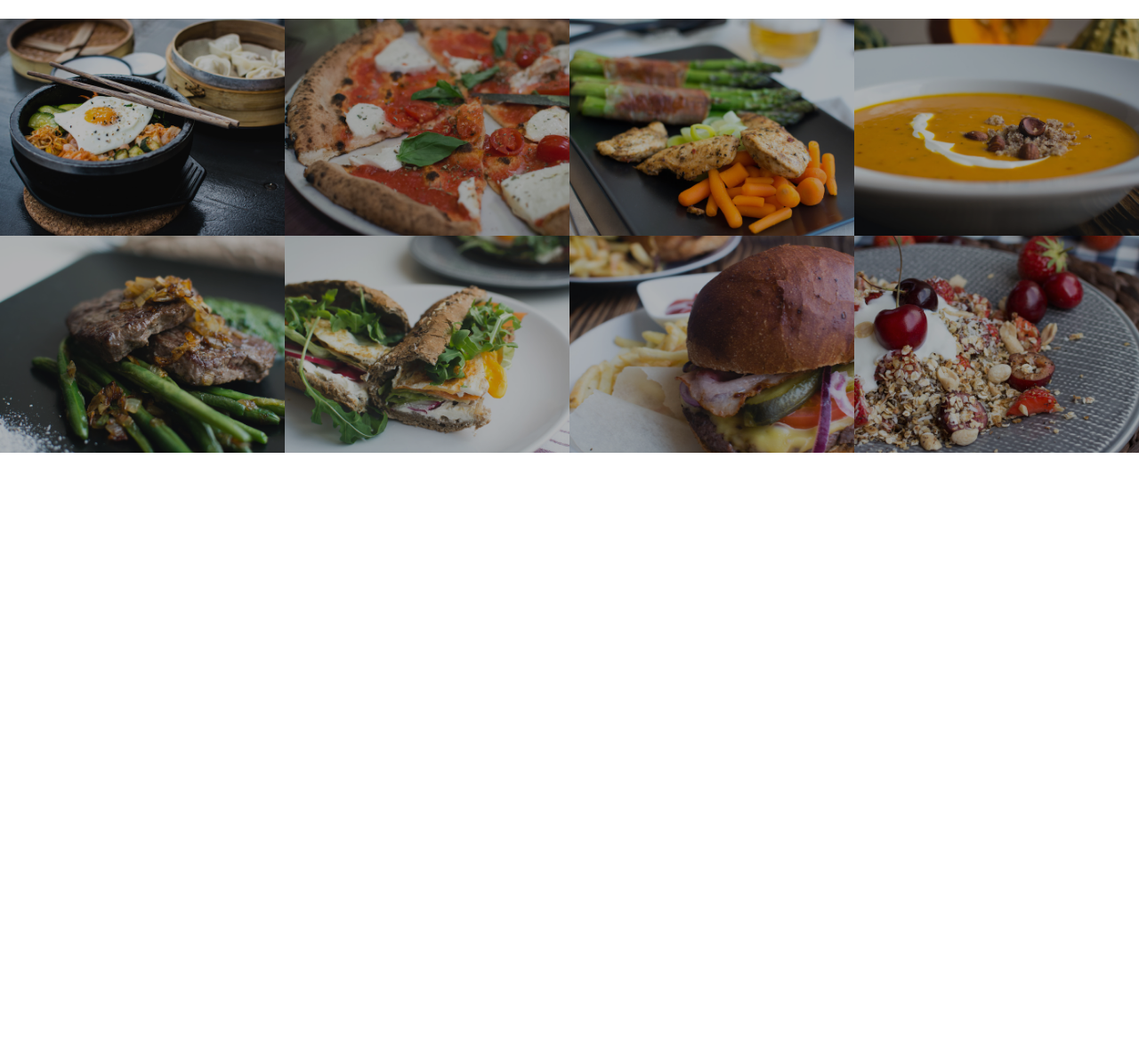
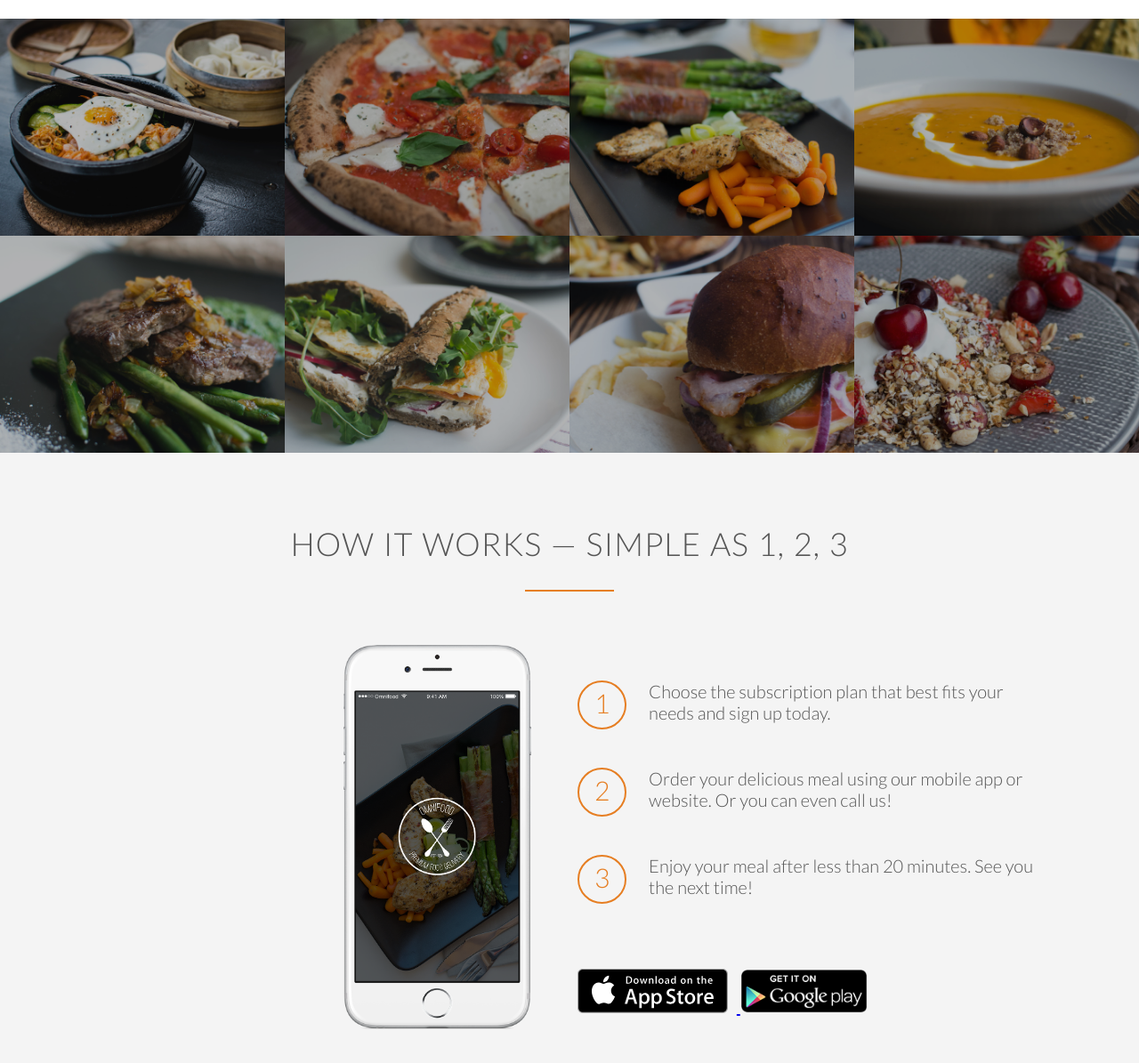
Before and after one commit to ocranbillions/css_projects, a plain HTML site: page omnifood/index.html in a window 1280 px wide. Shown: the part 1497-2692 px from the top of the page at 89% size. Before the commit the page ends 2006 px from the top, so only its background shows below. Drawn offline with Linux system fonts and the light colour scheme; files whose address does not match are found by name.

Commit message:
Works section

```diff
--- a/omnifood/index.html
+++ b/omnifood/index.html
@@ -75,7 +75,7 @@
     </section>
 
     <section class="section-meals">
-        <ul class="meals-showcase">
+        <ul class="meals-showcase clearfix">
             <li>
                 <figure class="meal-photo">
                     <img src="resources/img/1.jpg" alt="Korean bibimbap with egg and vegetables">
@@ -97,7 +97,7 @@
                 </figure>
             </li>
         </ul>
-        <ul class="meals-showcase">
+        <ul class="meals-showcase clearfix">
             <li>
                 <figure class="meal-photo">
                     <img src="resources/img/5.jpg" alt="Paleo beef steak with vegetables">
@@ -120,5 +120,37 @@
             </li>
         </ul>
     </section>
+
+    <section class="section-steps">
+        <div class="row">
+            <h2>How it works &mdash; Simple as 1, 2, 3</h2>
+        </div>
+        <div class="row">
+            <div class="col span-1-of-2 steps-box">
+                <img src="resources/img/app-iPhone.png" alt="Omnifood app on iPhone" class="app-screen">
+            </div>
+            <div class="col span-1-of-2 steps-box">
+                <div class="works-step">
+                    <div>1</div>
+                    <p>Choose the subscription plan that best fits your needs and sign up today.</p>
+                </div>
+                <div class="works-step">
+                    <div>2</div>
+                    <p>Order your delicious meal using our mobile app or website. Or you can even call us!</p>
+                </div>
+                <div class="works-step">
+                    <div>3</div>
+                    <p>Enjoy your meal after less than 20 minutes. See you the next time!</p>
+                </div>
+
+                <a href="#" class="btn-app">
+                    <img src="resources/img/download-app.svg" alt="App store button">
+                </a>
+                <a href="#" class="btn-app">
+                    <img src="resources/img/download-app-android.png" alt="Play store button">
+                </a>
+            </div>
+        </div>
+    </section>
 </body>
 </html>
--- a/omnifood/resources/css/style.css
+++ b/omnifood/resources/css/style.css
@@ -23,6 +23,15 @@ body {
     font-size: 20px;
     text-rendering: optimizeLegibility;
     overflow-x: hidden;
+}
+
+.clearfix {zoom: 1}
+.clearfix:after {
+    content: '.';
+    clear: both;
+    display: block;
+    height: 0;
+    visibility: hidden;
 }
 
 /* ----------------------------------------------- */
@@ -245,3 +254,54 @@ header {
     opacity: 1;
     transform: scale(1.03);
 }
+
+
+/* ----------------------------------------------- */
+/* HOW IT WORKS */
+/* ----------------------------------------------- */
+
+.section-steps {
+    background-color: #f4f4f4;
+}
+.steps-box:first-child {
+    text-align: right;
+    padding-right: 3%;
+    margin-top: 30px;
+}
+
+.steps-box:last-child {
+    padding-right: 3%;
+    margin-top: 70px;
+}
+
+.app-screen {
+    width: 40%;
+}
+
+.works-step {
+    margin-bottom: 50px;
+}
+
+.works-step:last-of-type {
+    margin-bottom: 80px;
+}
+
+.works-step div {
+    color: #e67e22;
+    border: 2px solid #e67e22;
+    display: inline-block;
+    border-radius: 50%;
+    height: 55px;
+    width: 55px;
+    text-align: center;
+    padding: 5px;
+    float: left;
+    font-size: 150%;
+    margin-right: 25px;
+}
+
+.btn-app img {
+    height: 50px;
+    width: auto;
+    margin-right: 10px;
+}
```
Also changed, not shown: omnifood/resources/img/download-app.svg (added).
